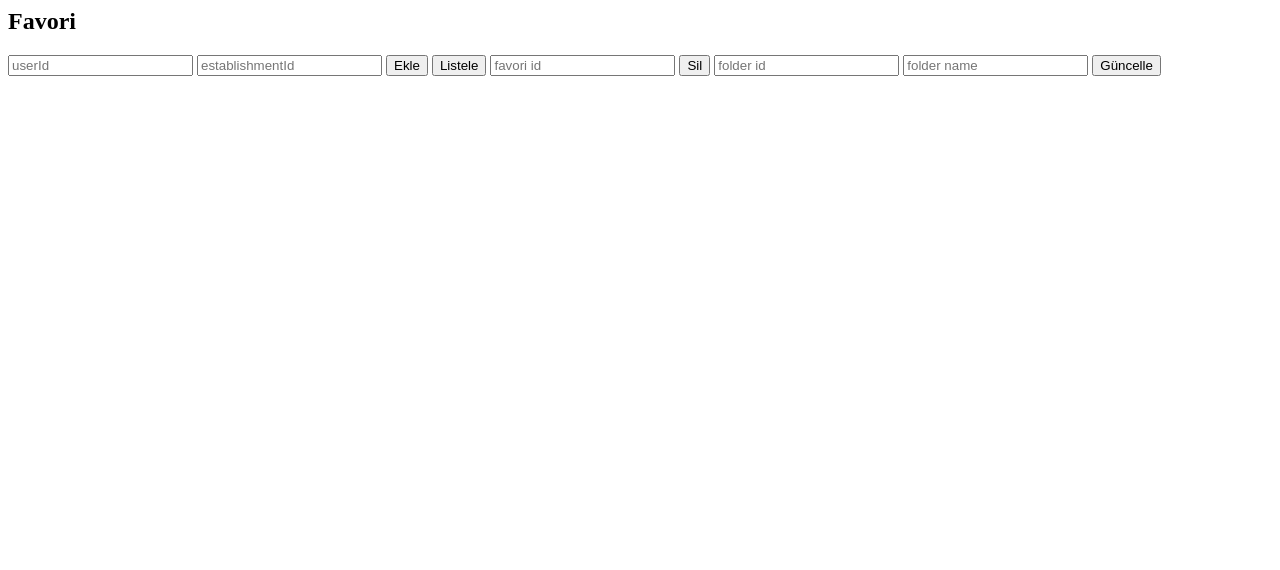
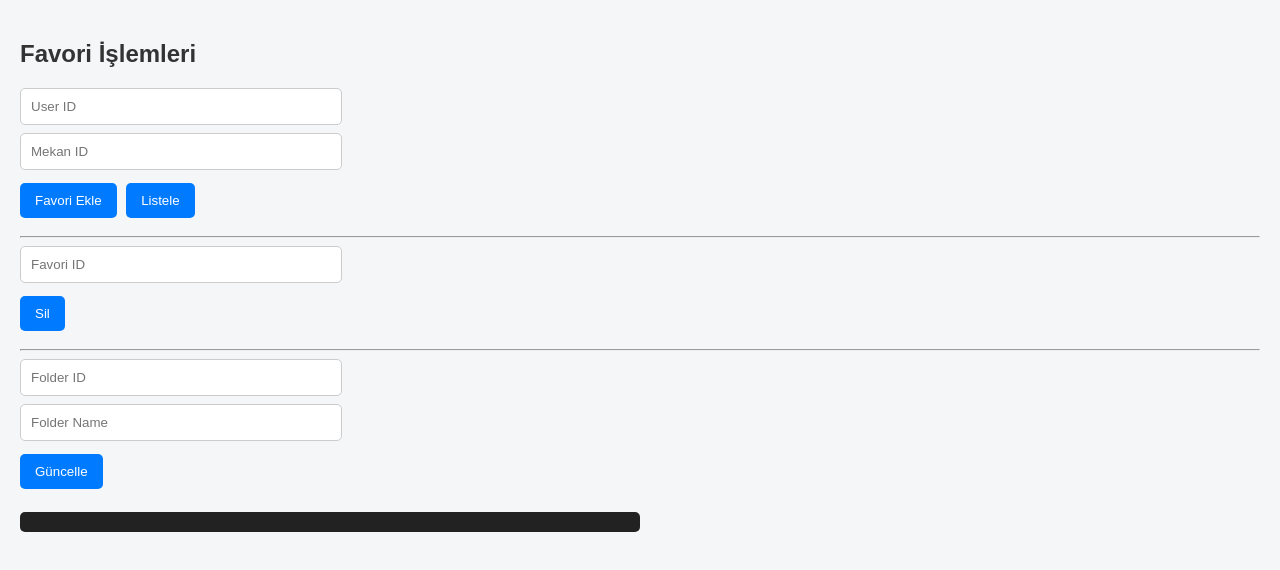
Before and after one commit to emrekose20/SearchCom, a plain HTML site: page Web-Frontend/favorites.html in a window 1280 px wide. Drawn offline with Linux system fonts and the light colour scheme.

Commit message:
Update favorites.html

```diff
--- a/Web-Frontend/favorites.html
+++ b/Web-Frontend/favorites.html
@@ -1,18 +1,32 @@
-<h2>Favori</h2>
+<!DOCTYPE html>
+<html>
+<head>
+  <title>Favori</title>
+  <link rel="stylesheet" href="css/style.css">
+</head>
+<body>
 
-<input id="userId" placeholder="userId">
-<input id="establishmentId" placeholder="establishmentId">
+<h2>Favori İşlemleri</h2>
 
-<button onclick="addFavorite()">Ekle</button>
+<input id="userId" placeholder="User ID">
+<input id="establishmentId" placeholder="Mekan ID">
+
+<button onclick="addFavorite()">Favori Ekle</button>
 <button onclick="getFavorites()">Listele</button>
 
-<input id="favoriteId" placeholder="favori id">
+<hr>
+
+<input id="favoriteId" placeholder="Favori ID">
 <button onclick="deleteFavorite()">Sil</button>
 
-<input id="folderId" placeholder="folder id">
-<input id="folderName" placeholder="folder name">
+<hr>
+
+<input id="folderId" placeholder="Folder ID">
+<input id="folderName" placeholder="Folder Name">
 <button onclick="updateFolder()">Güncelle</button>
 
 <pre id="result"></pre>
 
 <script src="js/favorites.js"></script>
+</body>
+</html>
```
